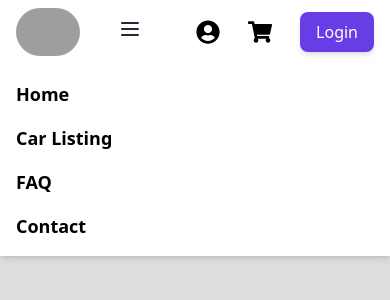
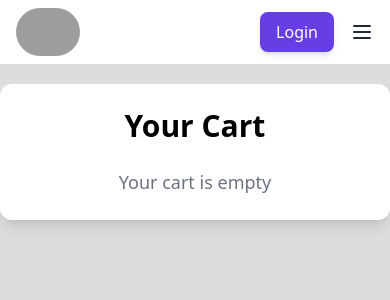
Before and after one commit to Munyia/CarSale, a React (Vite) app: page /cart in a window 390 px wide. Shown: the top 300 px of the page. Built offline with nearby package versions, Linux system fonts and the light colour scheme; grey boxes are pictures that could not be loaded.

Commit message:
responsiveness

```diff
--- a/src/assets/components/Cart.jsx
+++ b/src/assets/components/Cart.jsx
@@ -68,6 +68,7 @@ const Cart = () => {
     <div className='bg-body h-[100vh]'>
       <Header />
       <div className="w-full md:w-[75%] mx-auto p-6 bg-white mt-5 rounded-xl shadow-lg">
+
         <h1 className="text-3xl font-semibold text-center mb-6">Your Cart</h1>
         {Object.keys(cartSummary).length === 0 ? (
           <p className="text-center text-gray-500 text-lg">Your cart is empty</p>
--- a/src/assets/components/Header.jsx
+++ b/src/assets/components/Header.jsx
@@ -1,10 +1,11 @@
 import { Link, NavLink } from 'react-router-dom';
 import { FaUserCircle, FaSearch, FaShoppingCart } from 'react-icons/fa'; // Import the FaShoppingCart icon
 import { useCart } from '../context/CartContext';
-import { useEffect } from 'react';
+import { useState, useEffect } from 'react';
 
 const Header = ({ title }) => {
   const { getItemCount } = useCart();
+  const [isMenuOpen, setIsMenuOpen] = useState(false);
 
   // Set document title
   useEffect(() => {
@@ -23,16 +24,22 @@ const Header = ({ title }) => {
           />
         </div>
 
-        {/* Mobile Menu Button */}
-        <div className="md:hidden">
-          <button className="text-gray-800 focus:outline-none">
+
+        <div className="md:hidden flex items-center space-x-4">
+          <Link to="/login" className="bg-but text-white px-4 py-2 rounded-lg shadow-md hover:bg-white hover:text-but transition duration-300">
+            Login
+          </Link>
+          <button
+            className="text-gray-800 focus:outline-none"
+            onClick={() => setIsMenuOpen(!isMenuOpen)}
+          >
             <svg xmlns="http://www.w3.org/2000/svg" className="h-6 w-6" fill="none" viewBox="0 0 24 24" stroke="currentColor">
               <path strokeLinecap="round" strokeLinejoin="round" strokeWidth="2" d="M4 6h16M4 12h16M4 18h16" />
             </svg>
           </button>
         </div>
 
-        {/* Navigation Links */}
+        {/* Navigation Links -  */}
         <div className="hidden md:flex space-x-12">
           <NavLink to="/" className="text-black text-lg font-semibold hover:text-but transition duration-300">Home</NavLink>
           <Link to="/carlisting" className="text-black text-lg font-semibold hover:text-but transition duration-300">Car Listing</Link>
@@ -40,20 +47,10 @@ const Header = ({ title }) => {
           <Link to="/contact" className="text-black text-lg font-semibold hover:text-but transition duration-300">Contact</Link>
         </div>
 
-        {/* Mobile Dropdown */}
-        <div className="md:hidden absolute top-16 left-0 w-full bg-white shadow-md">
-          <ul className="space-y-4 p-4">
-            <li><NavLink to="/" className="text-black text-lg font-semibold hover:text-but transition duration-300">Home</NavLink></li>
-            <li><Link to="/carlisting" className="text-black text-lg font-semibold hover:text-but transition duration-300">Car Listing</Link></li>
-            <li><Link to="/faq" className="text-black text-lg font-semibold hover:text-but transition duration-300">FAQ</Link></li>
-            <li><Link to="/contact" className="text-black text-lg font-semibold hover:text-but transition duration-300">Contact</Link></li>
-          </ul>
-        </div>
-
         {/* Search and Profile */}
-        <div className="flex items-center space-x-4">
+        <div className="hidden md:flex items-center space-x-4">
           {/* Search Bar */}
-          <div className="relative hidden sm:block">
+          <div className="relative">
             <input
               type="text"
               placeholder="Search by model, brand..."
@@ -80,6 +77,18 @@ const Header = ({ title }) => {
             </Link>
           </div>
         </div>
+
+        {/* Mobile Dropdown Menu */}
+        {isMenuOpen && (
+          <div className="absolute top-16 right-0 w-full bg-white shadow-md md:hidden">
+            <ul className="space-y-4 p-4">
+              <li><NavLink to="/" className="text-black text-lg font-semibold hover:text-but transition duration-300">Home</NavLink></li>
+              <li><Link to="/carlisting" className="text-black text-lg font-semibold hover:text-but transition duration-300">Car Listing</Link></li>
+              <li><Link to="/faq" className="text-black text-lg font-semibold hover:text-but transition duration-300">FAQ</Link></li>
+              <li><Link to="/contact" className="text-black text-lg font-semibold hover:text-but transition duration-300">Contact</Link></li>
+            </ul>
+          </div>
+        )}
       </div>
     </nav>
   );
--- a/src/assets/pages/CheckOut.jsx
+++ b/src/assets/pages/CheckOut.jsx
@@ -220,14 +220,11 @@ const CheckOut = () => {
           </div>
         </form>
 
-
-
-
-        {/* <div>
-          <Link to={'/cart'}>
+        <div className='my-3 justify-center text-center'>
+          <Link className='w-full justify-center text-center px-5 py-2 bg-red-700 text-white rounded-lg hover:bg-but hover:text-black focus:outline-none focus:ring-2 focus:ring-blue-500' to={'/cart'}>
           Cancel
           </Link>
-        </div> */}
+        </div>
 
         {/* Order Summary */}
         <div className="mt-8 p-4 shadow-2xl  bg-white shadow-slate-900 rounded-2xl">
```
Also changed, not shown: src/assets/pages/Test.jsx (added).
